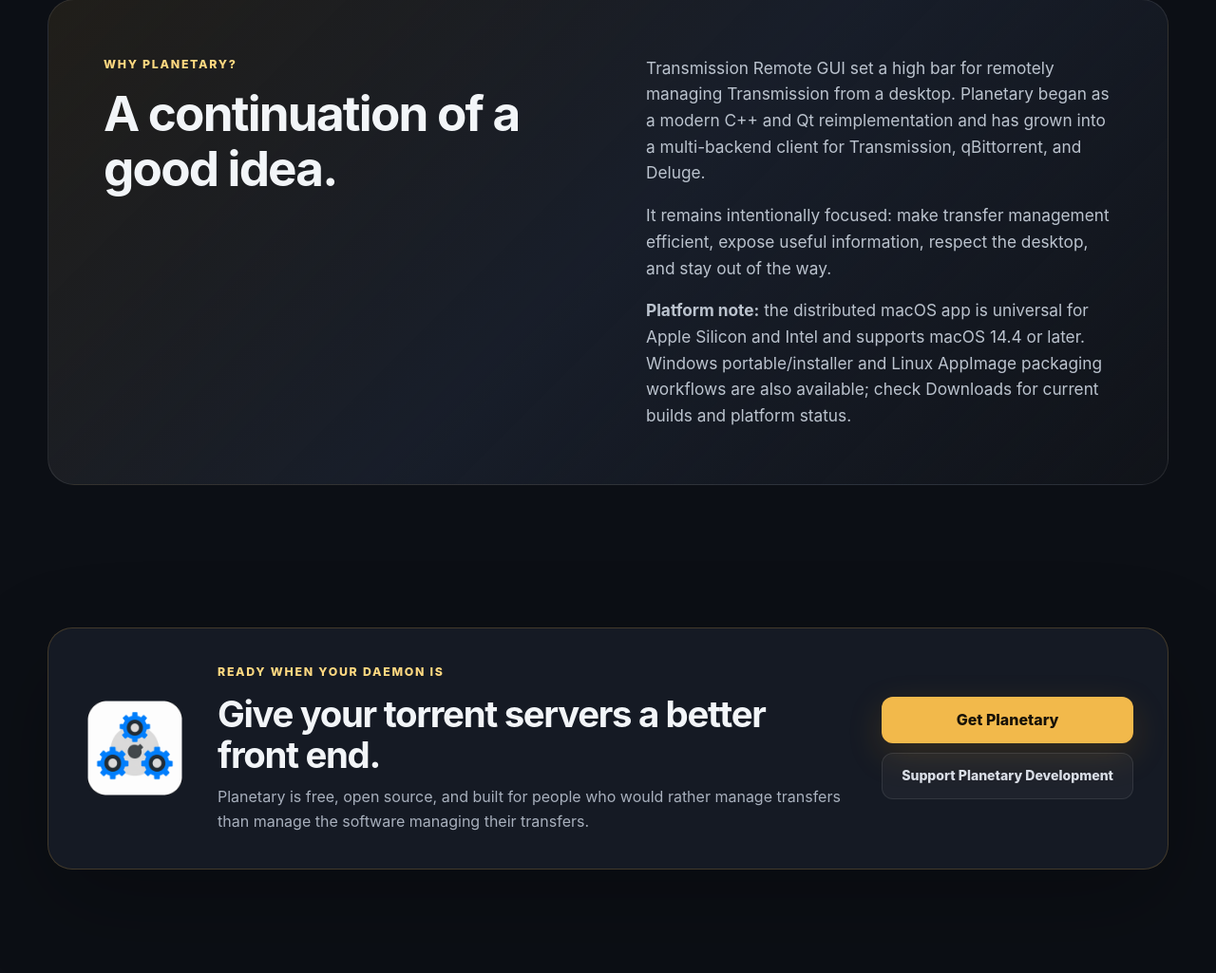
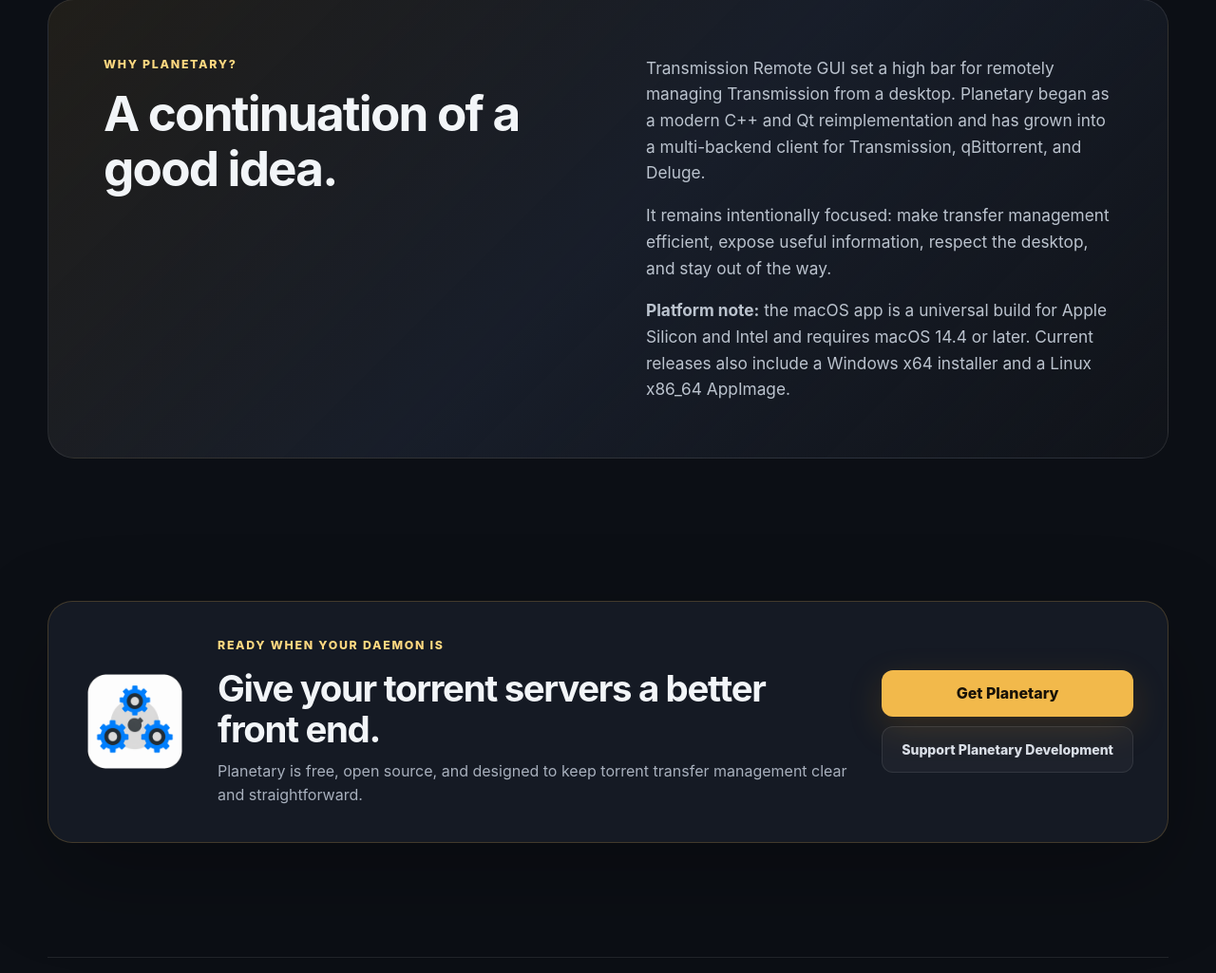
Before and after one commit to mveinot/transmission-control, a PHP site: page / in a window 1280 px wide. Shown: the part 5475-6500 px from the top of the page at 95% size. Run offline with PHP 8.4, Linux system fonts and the light colour scheme.

Commit message:
Update website platform release details

```diff
--- a/web/downloads/index.php
+++ b/web/downloads/index.php
@@ -438,7 +438,7 @@ $repositoryUrl = sprintf(
     <meta name="viewport" content="width=device-width, initial-scale=1">
     <meta name="color-scheme" content="dark">
     <meta name="theme-color" content="#10131a">
-    <meta name="description" content="Download the latest Planetary release for macOS and read release notes.">
+    <meta name="description" content="Download Planetary for macOS, Windows, and Linux, and read release notes.">
     <title>Downloads — Planetary</title>
     <link rel="icon" href="../favicon.png">
     <link rel="stylesheet" href="../styles.css">
@@ -465,8 +465,8 @@ $repositoryUrl = sprintf(
         <h1>Get Planetary.</h1>
         <p class="lead">
             Download the universal app for Apple Silicon and Intel Macs running
-            macOS 13 or later, or install it with Homebrew. Windows and Linux
-            builds are available from source while release packaging matures.
+            macOS 14.4 or later, or install it with Homebrew. Current releases
+            also include a Windows x64 installer and a Linux x86_64 AppImage.
         </p>
     </section>
 
--- a/web/index.html
+++ b/web/index.html
@@ -203,7 +203,7 @@
         <div class="about-copy">
           <p>Transmission Remote GUI set a high bar for remotely managing Transmission from a desktop. Planetary began as a modern C++ and Qt reimplementation and has grown into a multi-backend client for Transmission, qBittorrent, and Deluge.</p>
           <p>It remains intentionally focused: make transfer management efficient, expose useful information, respect the desktop, and stay out of the way.</p>
-          <p><strong>Platform note:</strong> the distributed macOS app is universal for Apple Silicon and Intel and supports macOS 14.4 or later. Windows portable/installer and Linux AppImage packaging workflows are also available; check Downloads for current builds and platform status.</p>
+          <p><strong>Platform note:</strong> the macOS app is a universal build for Apple Silicon and Intel and requires macOS 14.4 or later. Current releases also include a Windows x64 installer and a Linux x86_64 AppImage.</p>
         </div>
       </div>
     </section>
@@ -213,7 +213,7 @@
       <div>
         <p class="eyebrow">Ready when your daemon is</p>
         <h2>Give your torrent servers a better front end.</h2>
-        <p>Planetary is free, open source, and built for people who would rather manage transfers than manage the software managing their transfers.</p>
+        <p>Planetary is free, open source, and designed to keep torrent transfer management clear and straightforward.</p>
       </div>
       <div class="cta-actions">
         <a class="button primary" href="/downloads/">Get Planetary</a>
```
